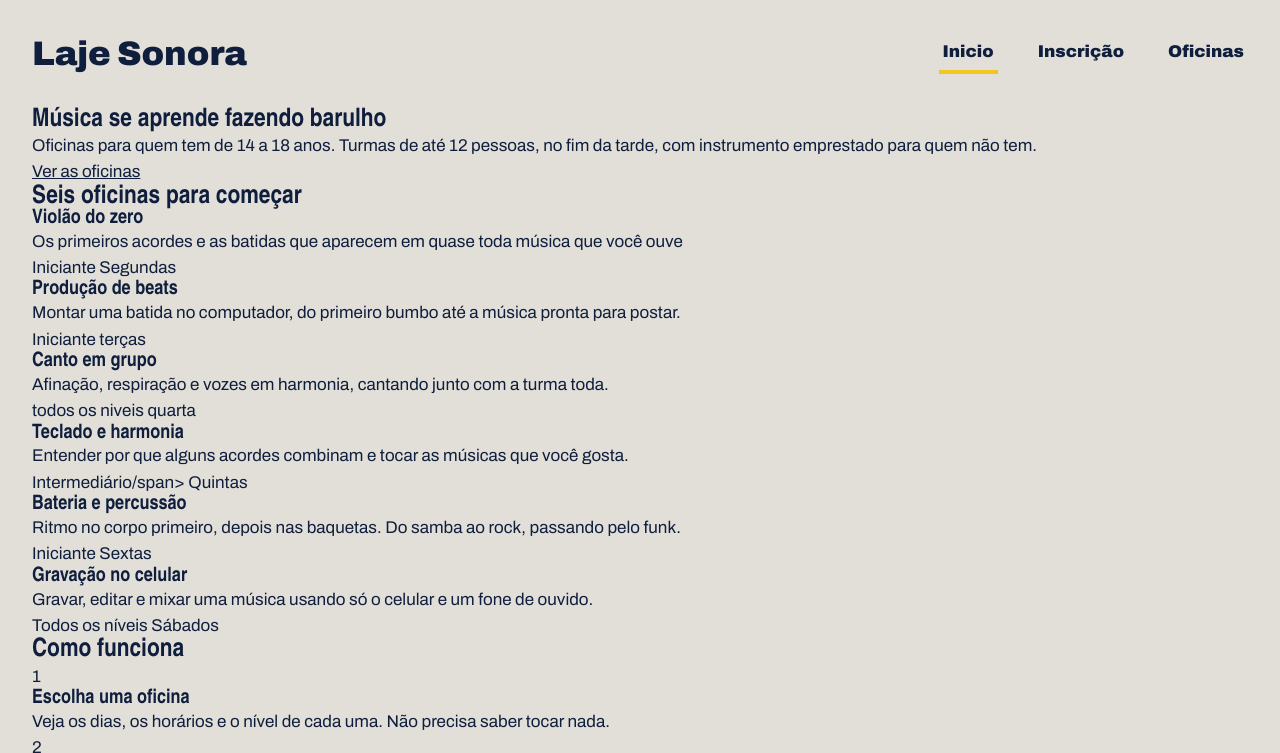
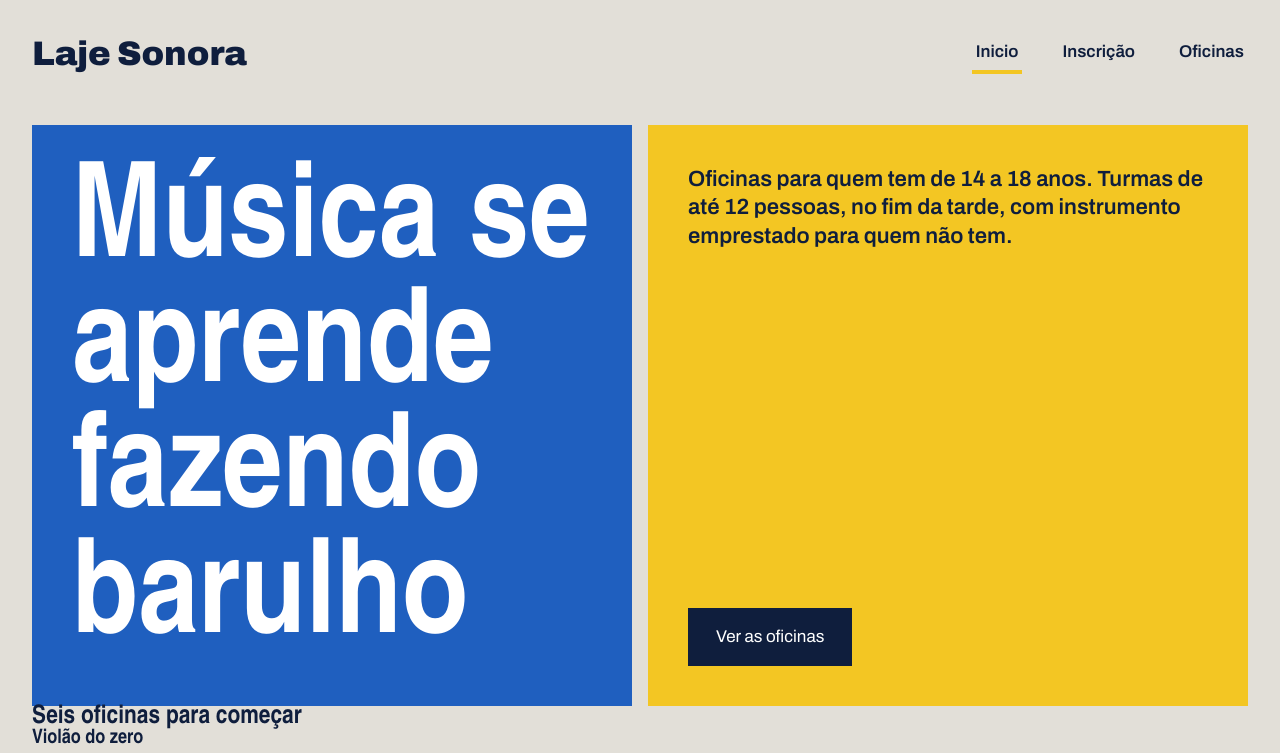
Before and after one commit to reisgustavo-cyber/laje_sonora, a plain HTML site: page index.html in a window 1280 px wide. Shown: the top 753 px of the page. Drawn offline with Linux system fonts and the light colour scheme; a web font is replaced by a local one.

Commit message:
Topo com flex

```diff
--- a/index.css
+++ b/index.css
@@ -52,7 +52,7 @@ h1, h2, h3{
 
 }
 .menu a{
-    font-weight: 900;
+    font-weight: 600;
     text-decoration: none;
     padding: 4px;
     border-bottom: 4px solid transparent;
@@ -65,3 +65,56 @@ h1, h2, h3{
 .menu a.atual{
     border-bottom-color:var(--fita) ;
 }
+
+.cartazes {
+    margin-top: 16px;
+    display: flex;
+    gap: 16px;
+}
+
+.cartaz{
+    padding: 40px;
+}
+
+.cartaz-principal{
+    background: var(--caixa-dagua);
+    color: var(--branco);
+    flex: 2px;
+}
+
+.cartaz-principal h1{
+    font-size: 132px;
+    max-width: 9ch;
+}
+
+.cartaz-lateral{
+    background-color: var(--fita);
+    flex: 1;
+    display: flex;
+    flex-direction: column;
+    justify-content: space-between;
+    gap: 32px;
+    align-items: flex-start;
+}
+
+.cartaz-lateral p{
+    font-size: 22px;
+    font-weight: 600;
+    line-height: 1.3;
+}
+
+.botao{
+    background-color: var(--tinta);
+    color: var(--branco);
+    font-weight: 700;
+    text-decoration: none;
+    padding: 16px 28px;
+    border: none;
+    font: var(--fonte-texto);
+    font-size: 17px;
+    cursor: pointer;
+}
+
+.botao:hover{
+    background-color: var(--caixa-dagua);
+}
```
